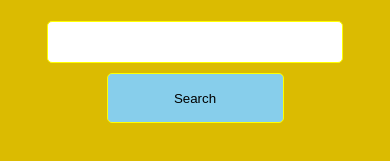
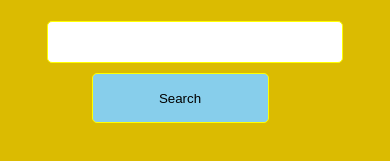
Before and after one commit to abelcash18/Photo-App, a plain HTML site: page index.html in a window 390 px wide. Shown: the part 233-394 px from the top of the page. Drawn offline with Linux system fonts and the light colour scheme.

Commit message:
Update photo.css

```diff
--- a/photo.css
+++ b/photo.css
@@ -98,7 +98,7 @@ html {
 }
 
 
-@media (max-width: 430px) {
+@media (max-width: 420px) {
   h1 {
     font-size: 1.5em;
     text-align: center;
@@ -109,6 +109,7 @@ html {
   }
   body {
     padding: 10px;
+      background color: #ff9900;
   }
     .grid-parent {
         grid-template-columns: repeat(2, 1fr);
@@ -117,10 +118,6 @@ html {
        .search input {
         width: 100%;
         margin-bottom: 20px;
-    }
-    .btn {
-        width: 100%;
-        margin-left: 0;
     }
 
     .search {
```
